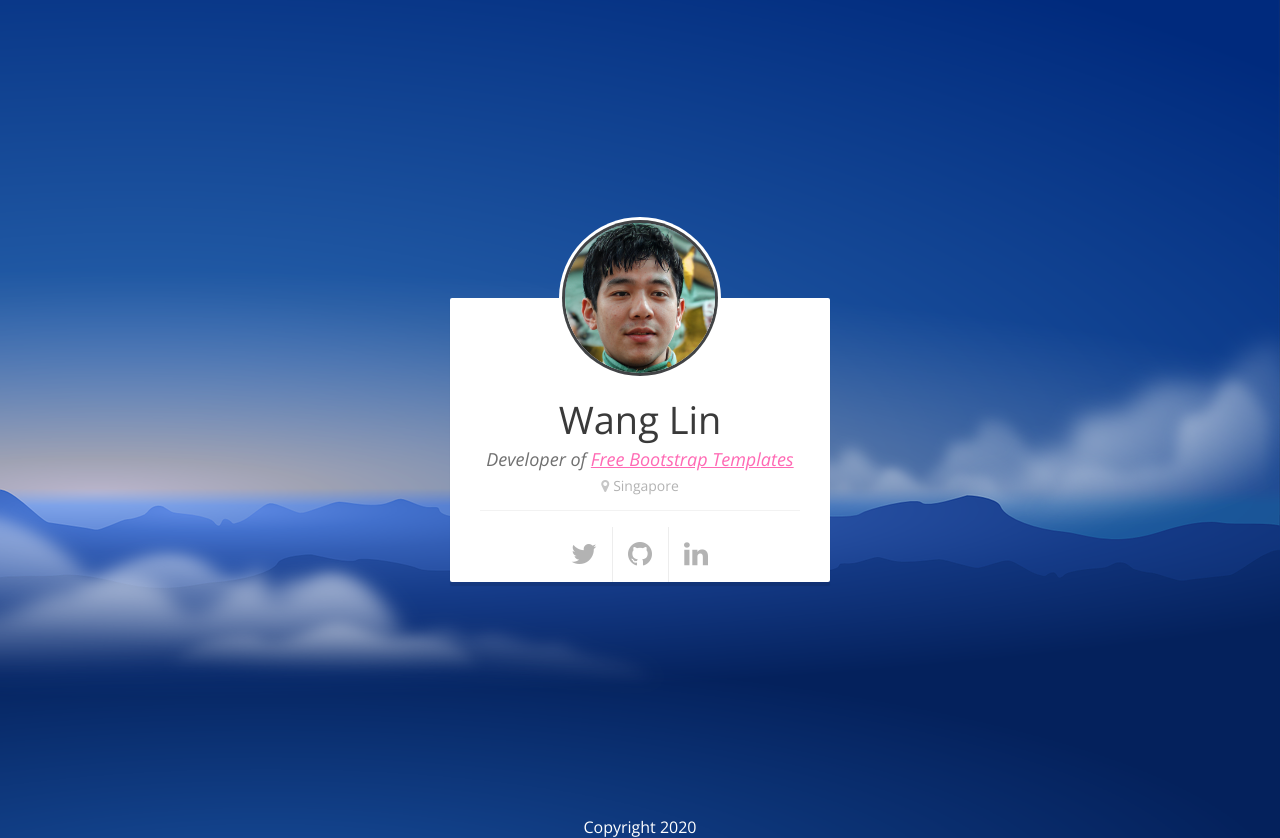
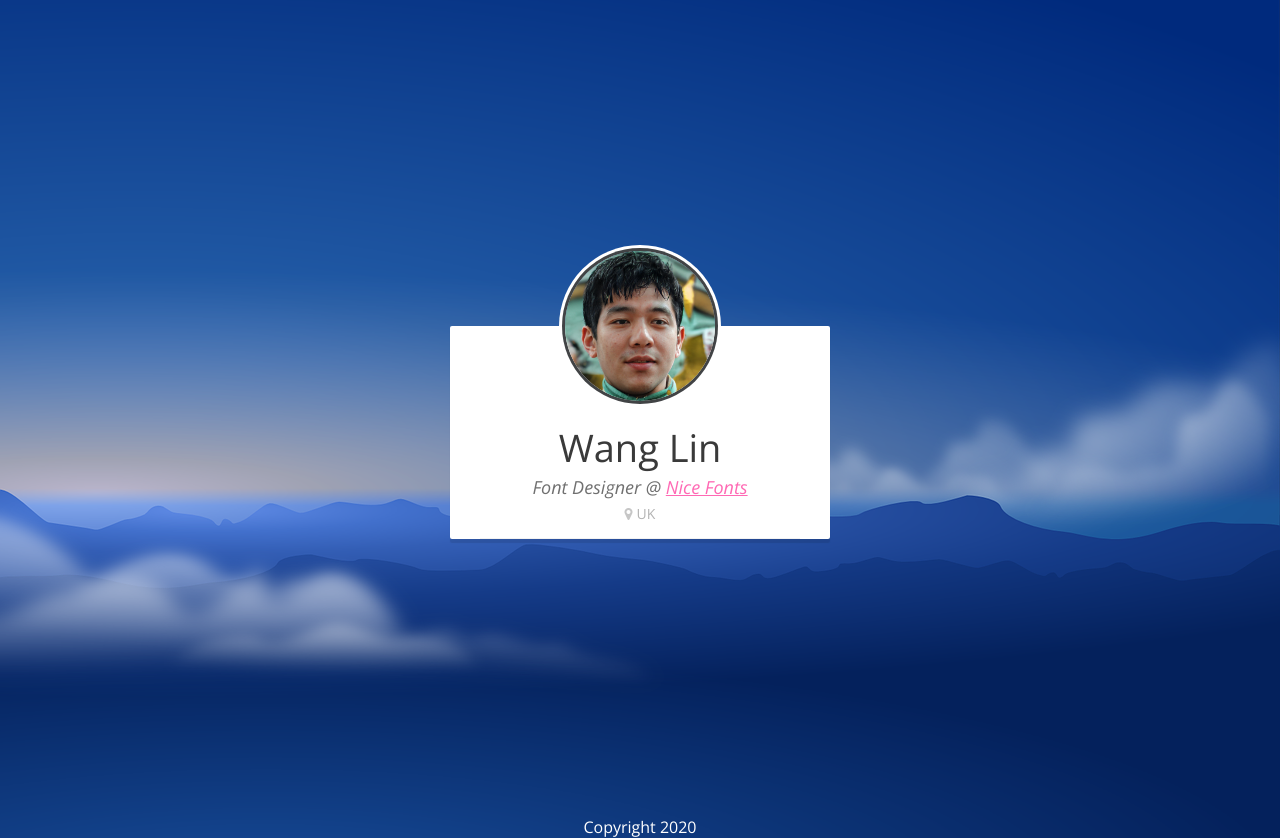
Before and after one commit to hackzio/hackzio.github.io, a plain HTML site: page index.html in a window 1280 px wide. Drawn offline with nearby package versions, Linux system fonts and the light colour scheme.

Commit message:
Update index.html

```diff
--- a/index.html
+++ b/index.html
@@ -21,14 +21,10 @@
 					</div>
 					<div class="box-inner">
 						<h3 class="name">Wang Lin</h3>
-						<h4 class="occupation">Developer of <a href="https://merrythemes.com/free-bootstrap-templates/">Free Bootstrap Templates</a></h4>
-						<p class="location"><i class="fa fa-map-marker"></i>Singapore</p>
+						<h4 class="occupation">Font Designer @ <a href="https://nicefonts.com/">Nice Fonts</a></h4>
+						<p class="location"><i class="fa fa-map-marker"></i>UK</p>
 					</div>
-					<ul class="sm-list">
-						<li><a href="https://twitter.com/example" class="fa fa-twitter" rel="nofollow"></a></li>
-						<li><a href="https://github.com/example" class="fa fa-github" rel="nofollow"></a></li>
-			            <li><a href="https://linkedin.com/example" class="fa fa-linkedin" rel="nofollow"></a></li>
-					</ul>
+
 				</div>
 			</div>
            </div>
```
